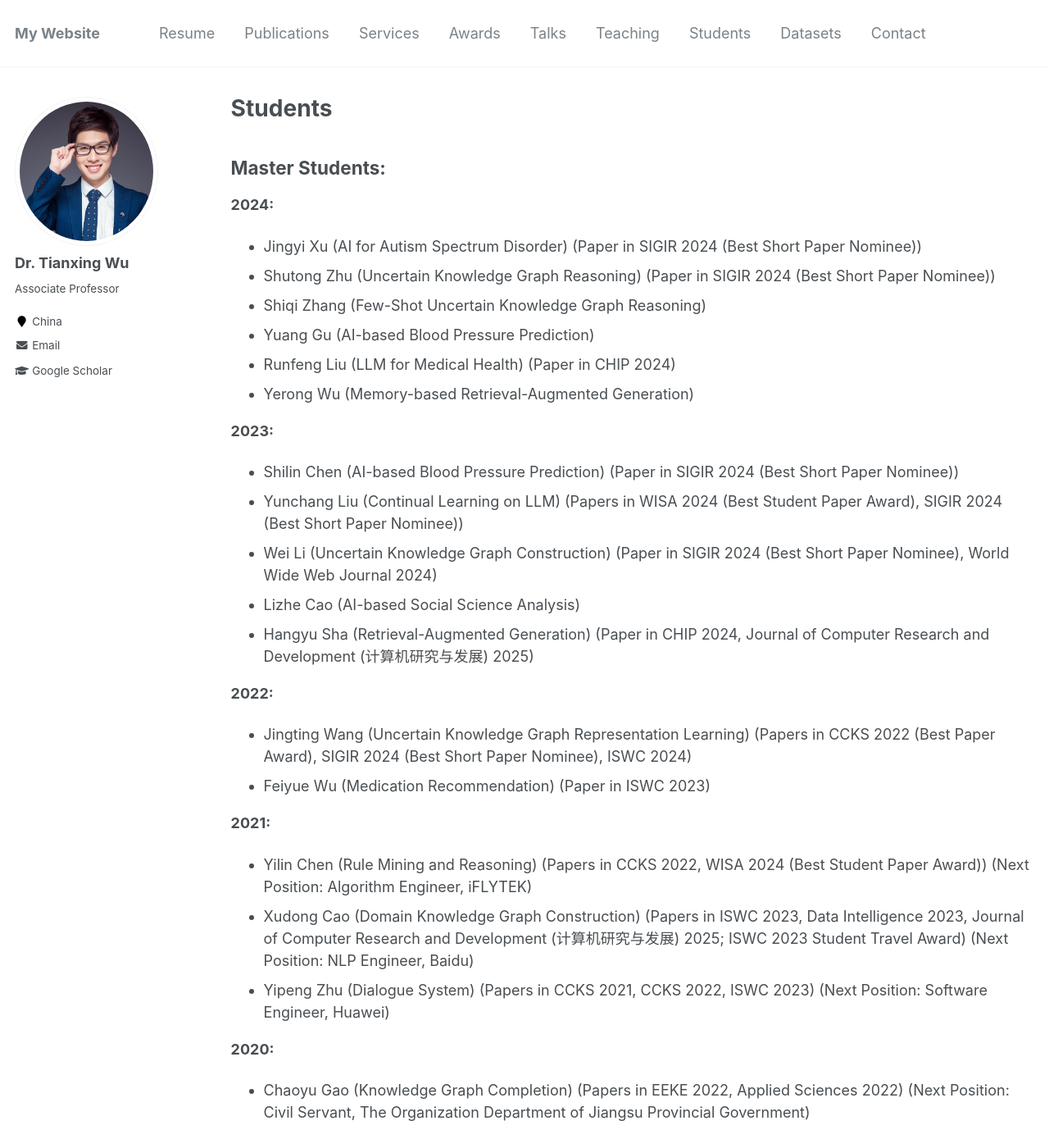
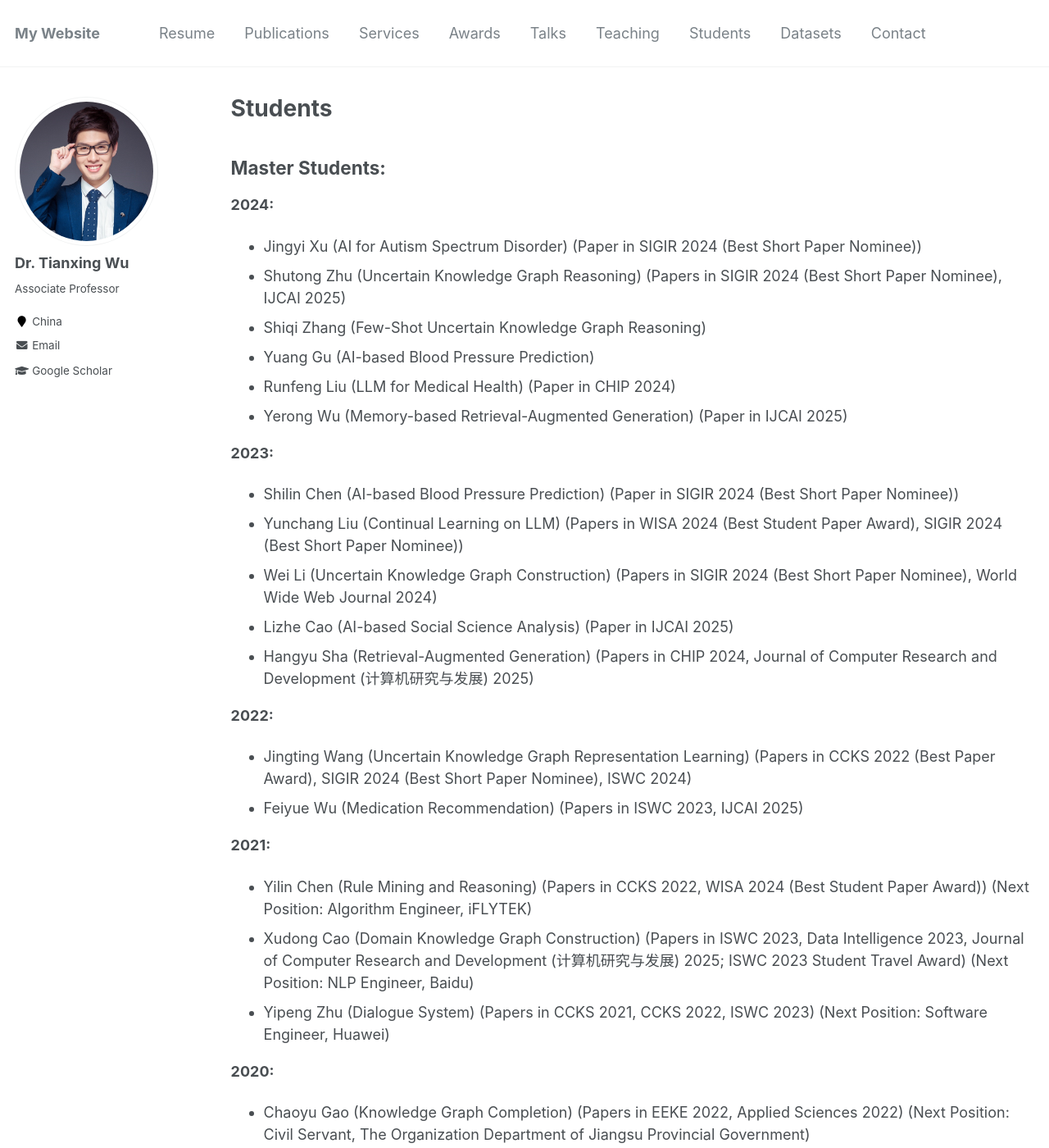
Before and after one commit to tianxing-wu/tianxing-wu.github.io, a Jekyll site: the page built from _pages/students.md, in a window 1280 px wide and 1400 px high. Shown: the whole window at 82% size. Built offline with Jekyll 4.4.1, drawn with Linux system fonts in a browser that asks for light colours; comment, search, counter and statistics services are not loaded.

Commit message:
info update

```diff
--- a/_pages/students.md
+++ b/_pages/students.md
@@ -8,22 +8,22 @@ author_profile: true
 ## Master Students:
 **2024:**
 * Jingyi Xu (AI for Autism Spectrum Disorder) (Paper in SIGIR 2024 (Best Short Paper Nominee))
-* Shutong Zhu (Uncertain Knowledge Graph Reasoning) (Paper in SIGIR 2024 (Best Short Paper Nominee))
+* Shutong Zhu (Uncertain Knowledge Graph Reasoning) (Papers in SIGIR 2024 (Best Short Paper Nominee), IJCAI 2025)
 * Shiqi Zhang (Few-Shot Uncertain Knowledge Graph Reasoning)
 * Yuang Gu (AI-based Blood Pressure Prediction)
 * Runfeng Liu (LLM for Medical Health) (Paper in CHIP 2024)
-* Yerong Wu (Memory-based Retrieval-Augmented Generation)
+* Yerong Wu (Memory-based Retrieval-Augmented Generation) (Paper in IJCAI 2025)
 
 **2023:**
 * Shilin Chen (AI-based Blood Pressure Prediction) (Paper in SIGIR 2024 (Best Short Paper Nominee))
 * Yunchang Liu (Continual Learning on LLM) (Papers in WISA 2024 (Best Student Paper Award), SIGIR 2024 (Best Short Paper Nominee))
-* Wei Li (Uncertain Knowledge Graph Construction) (Paper in SIGIR 2024 (Best Short Paper Nominee), World Wide Web Journal 2024)
-* Lizhe Cao (AI-based Social Science Analysis)
-* Hangyu Sha (Retrieval-Augmented Generation) (Paper in CHIP 2024, Journal of Computer Research and Development (计算机研究与发展) 2025)
+* Wei Li (Uncertain Knowledge Graph Construction) (Papers in SIGIR 2024 (Best Short Paper Nominee), World Wide Web Journal 2024)
+* Lizhe Cao (AI-based Social Science Analysis) (Paper in IJCAI 2025)
+* Hangyu Sha (Retrieval-Augmented Generation) (Papers in CHIP 2024, Journal of Computer Research and Development (计算机研究与发展) 2025)
 
 **2022:**
 * Jingting Wang (Uncertain Knowledge Graph Representation Learning) (Papers in CCKS 2022 (Best Paper Award), SIGIR 2024 (Best Short Paper Nominee), ISWC 2024)
-* Feiyue Wu (Medication Recommendation) (Paper in ISWC 2023)
+* Feiyue Wu (Medication Recommendation) (Papers in ISWC 2023, IJCAI 2025)
 
 **2021:**
 * Yilin Chen (Rule Mining and Reasoning) (Papers in CCKS 2022, WISA 2024 (Best Student Paper Award)) (Next Position: Algorithm Engineer, iFLYTEK)
```
Also changed, not shown: _pages/selected_publications.md (+2 -0 lines).
